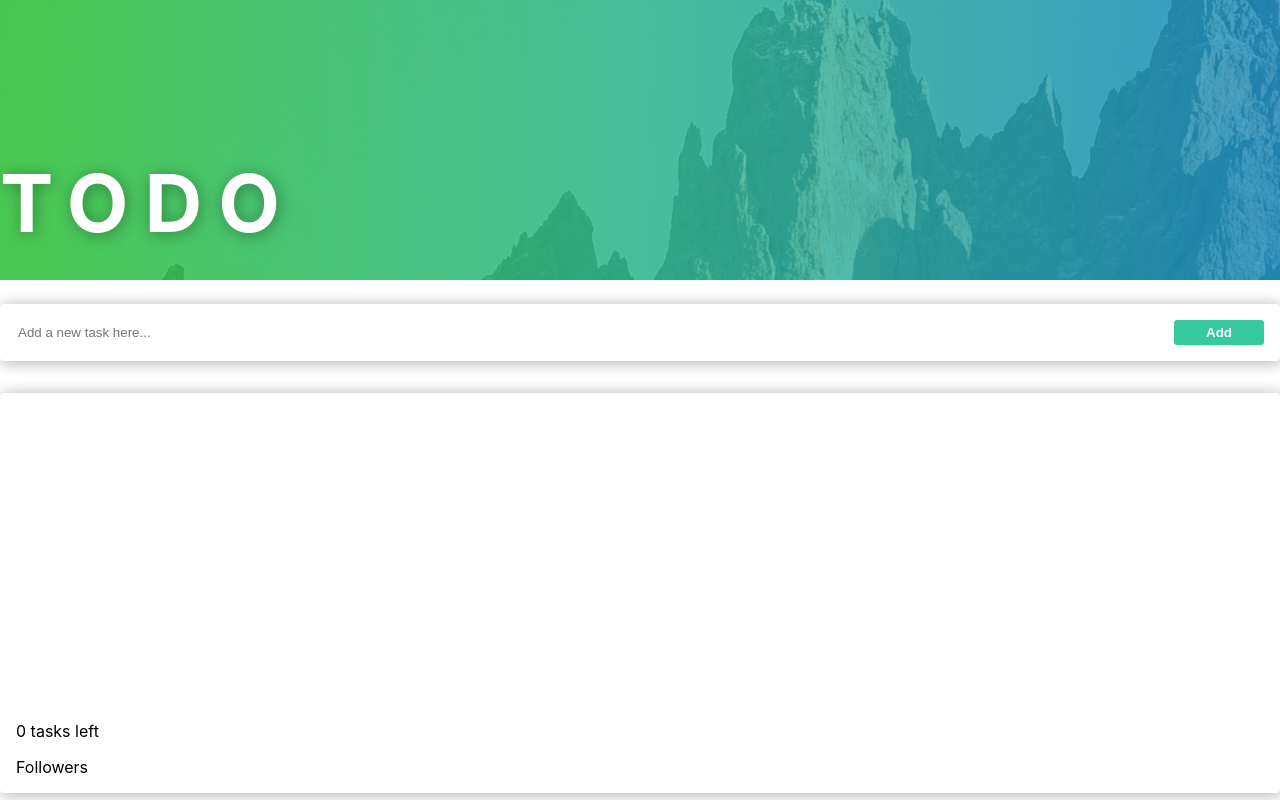
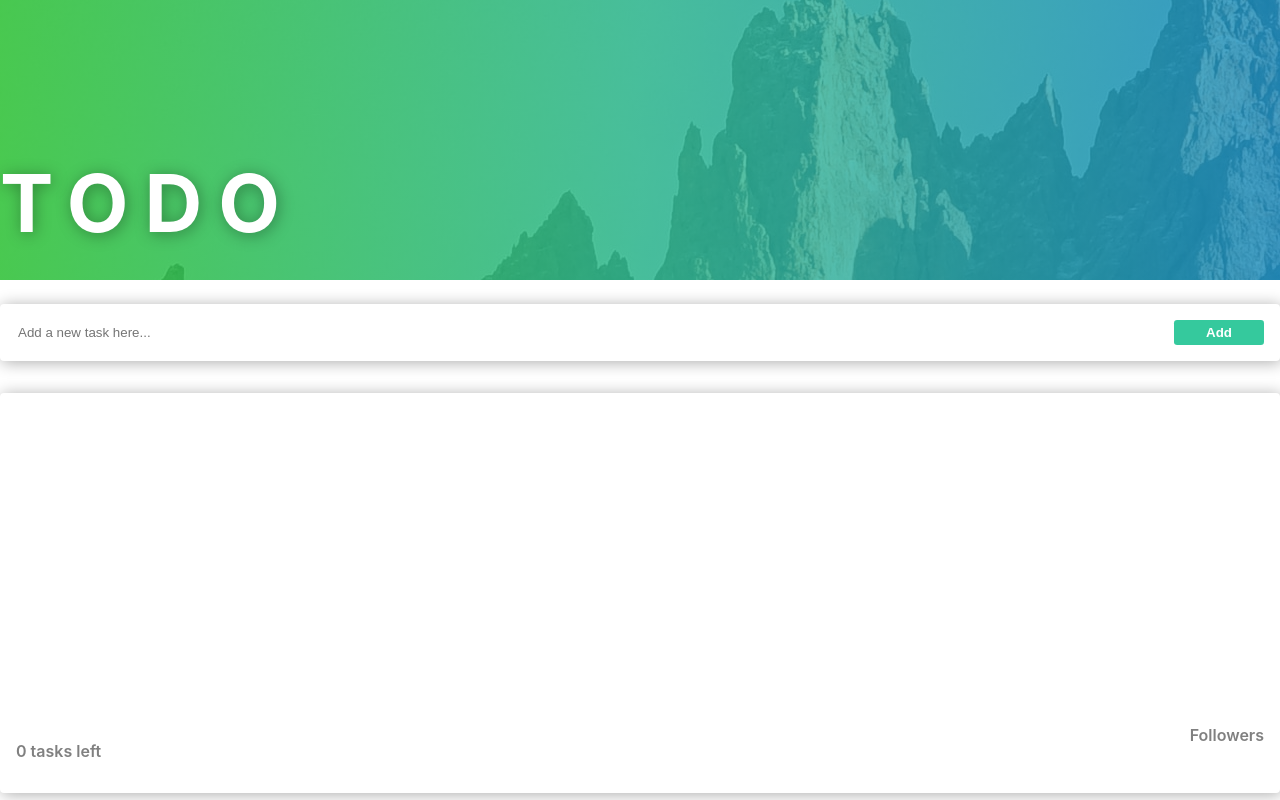
Before and after one commit to rola-gh/todo-next-app, a Next.js app: page / in a window 1280 px wide. Built offline with nearby package versions, Linux system fonts and the light colour scheme.

Commit message:
fix style todoFooter

```diff
--- a/styles/TodoStyles/TodoFooter.module.css
+++ b/styles/TodoStyles/TodoFooter.module.css
@@ -25,3 +25,18 @@
     text-decoration: line-through;
     color: grey;
 }
+.todoFooter {
+    display: flex;
+    justify-content: space-between;
+}
+
+.todoFooter p {
+    font-weight: 600;
+    color: grey
+}
+
+.todoFooter a {
+    font-weight: 600;
+    color: grey;
+    text-decoration: none;
+}
```
